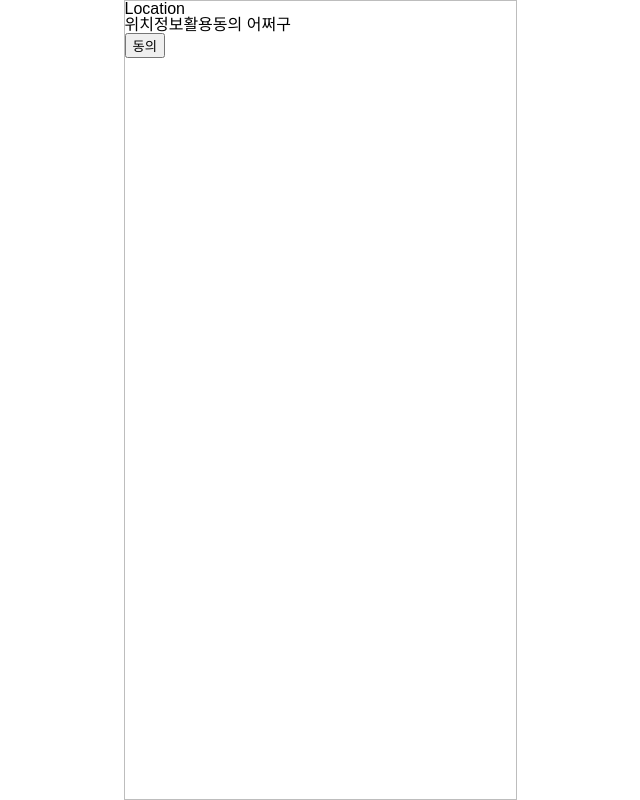
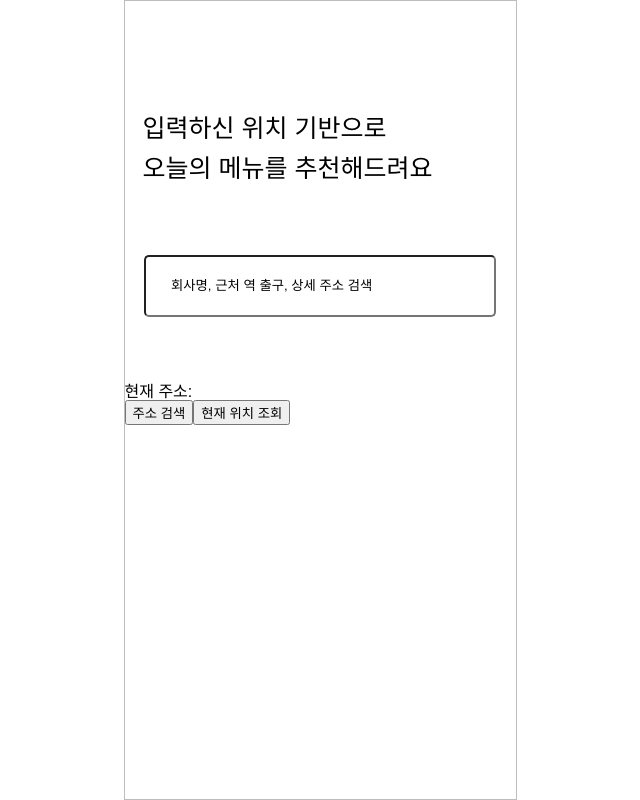
Before and after one commit to bringvotrevin/todays-menu-front, a React (Create React App) app: page /location in a window 1280 px wide. Shown: the whole page, without its empty margins (320-960 px from the left). Built offline with nearby package versions, Linux system fonts and the light colour scheme.

Commit message:
feat: current location, address search (#1)

```diff
--- a/package.json
+++ b/package.json
@@ -16,6 +16,7 @@
     "@types/styled-components": "^5.1.26",
     "axios": "^1.5.0",
     "react": "^18.2.0",
+    "react-daum-postcode": "^3.1.3",
     "react-dom": "^18.2.0",
     "react-router-dom": "^6.15.0",
     "react-scripts": "5.0.1",
--- a/src/pages/Location.tsx
+++ b/src/pages/Location.tsx
@@ -1,20 +1,94 @@
-import React from 'react';
-import { useNavigate } from 'react-router-dom';
+import React, { useState } from 'react';
+import axios from 'axios';
+import DaumPostcodeEmbed, { Address } from 'react-daum-postcode';
+import styled from 'styled-components';
 
-const Location = () => {
-  const navigate = useNavigate();
+const Location: React.FC = () => {
+  const [modalOn, setModalOn] = useState<boolean>(false);
+  const [address, setAddress] = useState<string>('');
+  const [latitude, setLatitude] = useState<number | null>(null);
+  const [longitude, setLongitude] = useState<number | null>(null);
+  const handlePostcodeModal = () => {
+    setModalOn(true);
+  };
 
-  const handleSubmit = () => {
-    navigate('/random-menu');
+  const handleComplete = (data: Address) => {
+    const fullAddress = data.address;
+    setAddress(fullAddress);
+    setModalOn(false);
+  };
+
+  // 현재 위치 정보 가져오기
+  const getCurrentLocation = () => {
+    if ('geolocation' in navigator) {
+      navigator.geolocation.getCurrentPosition(async (position) => {
+        setLatitude(position.coords.latitude);
+        setLongitude(position.coords.longitude);
+
+        // 카카오 역 지오코딩 요청 보내기
+        try {
+          const response = await axios.get(
+            `https://dapi.kakao.com/v2/local/geo/coord2address.json?x=${position.coords.longitude}&y=${position.coords.latitude}`,
+            {
+              headers: {
+                Authorization: 'KakaoAK d03f46a44fe547b3fefe9bd42fc2310a', // 여기에 카카오 앱 키를 입력하세요.
+              },
+            },
+          );
+
+          if (response.data.documents.length > 0) {
+            const formattedAddress = response.data.documents[0].address.address_name;
+            setAddress(formattedAddress);
+          }
+        } catch (error) {
+          console.error('Error fetching address:', error);
+        }
+      });
+    } else {
+      alert('Geolocation is not available in this browser.');
+    }
   };
 
   return (
     <div>
-      Location
-      <div>위치정보활용동의 어쩌구</div>
-      <button onClick={handleSubmit}>동의</button>
+      <Header>
+        입력하신 위치 기반으로
+        <br /> 오늘의 메뉴를 추천해드려요
+      </Header>
+      <AddressInput placeholder="회사명, 근처 역 출구, 상세 주소 검색" readOnly />
+      <div>현재 주소: {address}</div>
+      <button onClick={handlePostcodeModal}>주소 검색</button>
+      <button onClick={getCurrentLocation}>현재 위치 조회</button>
+      {modalOn && (
+        <PostcodeModal>
+          <DaumPostcodeEmbed onComplete={handleComplete} autoClose />
+        </PostcodeModal>
+      )}
     </div>
   );
 };
 
 export default Location;
+
+const PostcodeModal = styled.div`
+  width: 500px;
+  height: 800px;
+`;
+
+const Header = styled.h1`
+  font-size: 25px;
+  margin: 107px 0 0 18px;
+  line-height: 40px;
+`;
+
+const AddressInput = styled.input`
+  width: 90%;
+  margin: 67px auto;
+  padding: 21px 0 22px 25px;
+  border-radius: 5px;
+  display: block;
+
+  &::placeholder {
+    color: var(--light-gray);
+  }
+`;
```
Also changed, not shown: 1 other file (tests, documents, lock files or other folders).
